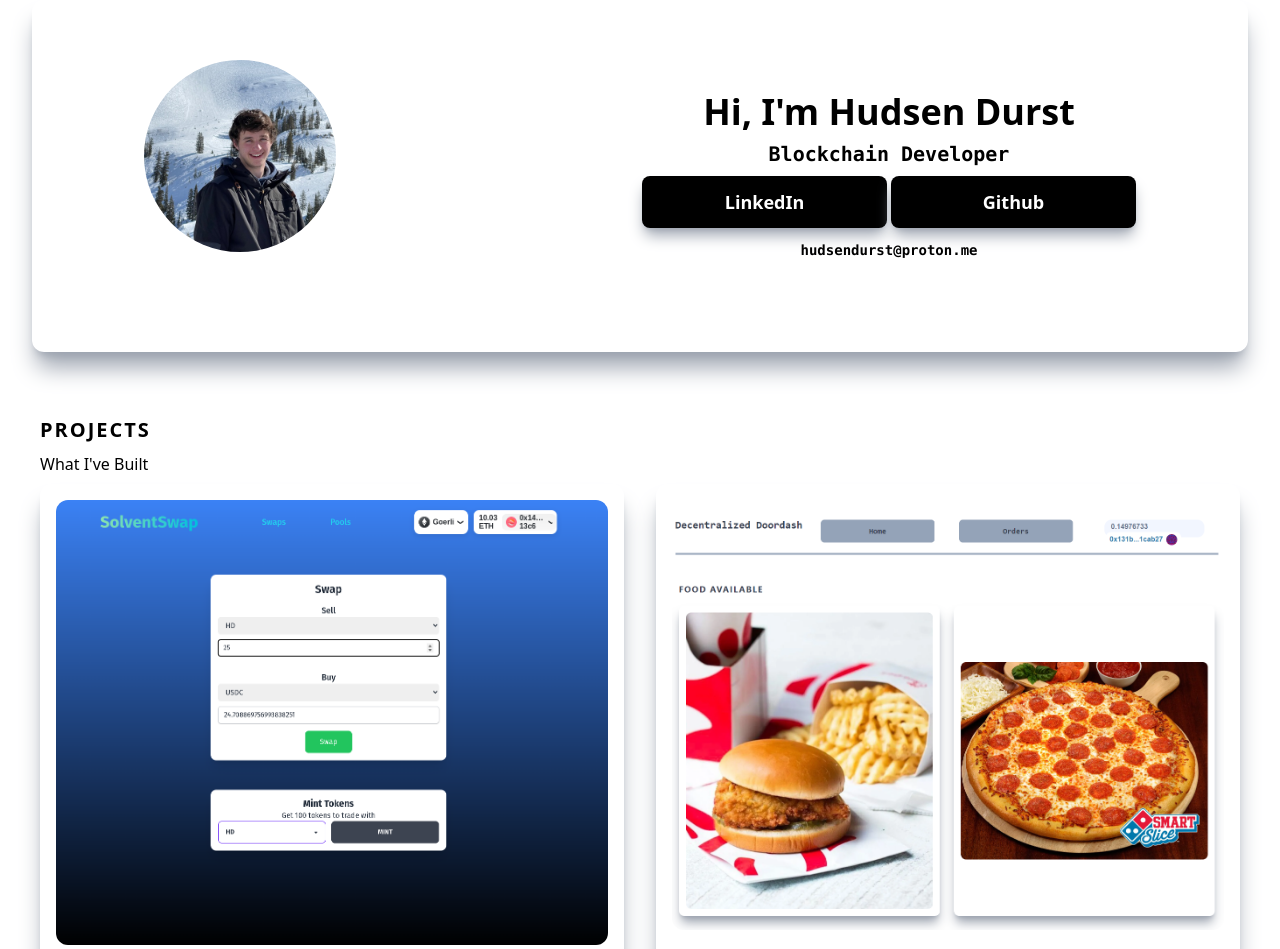
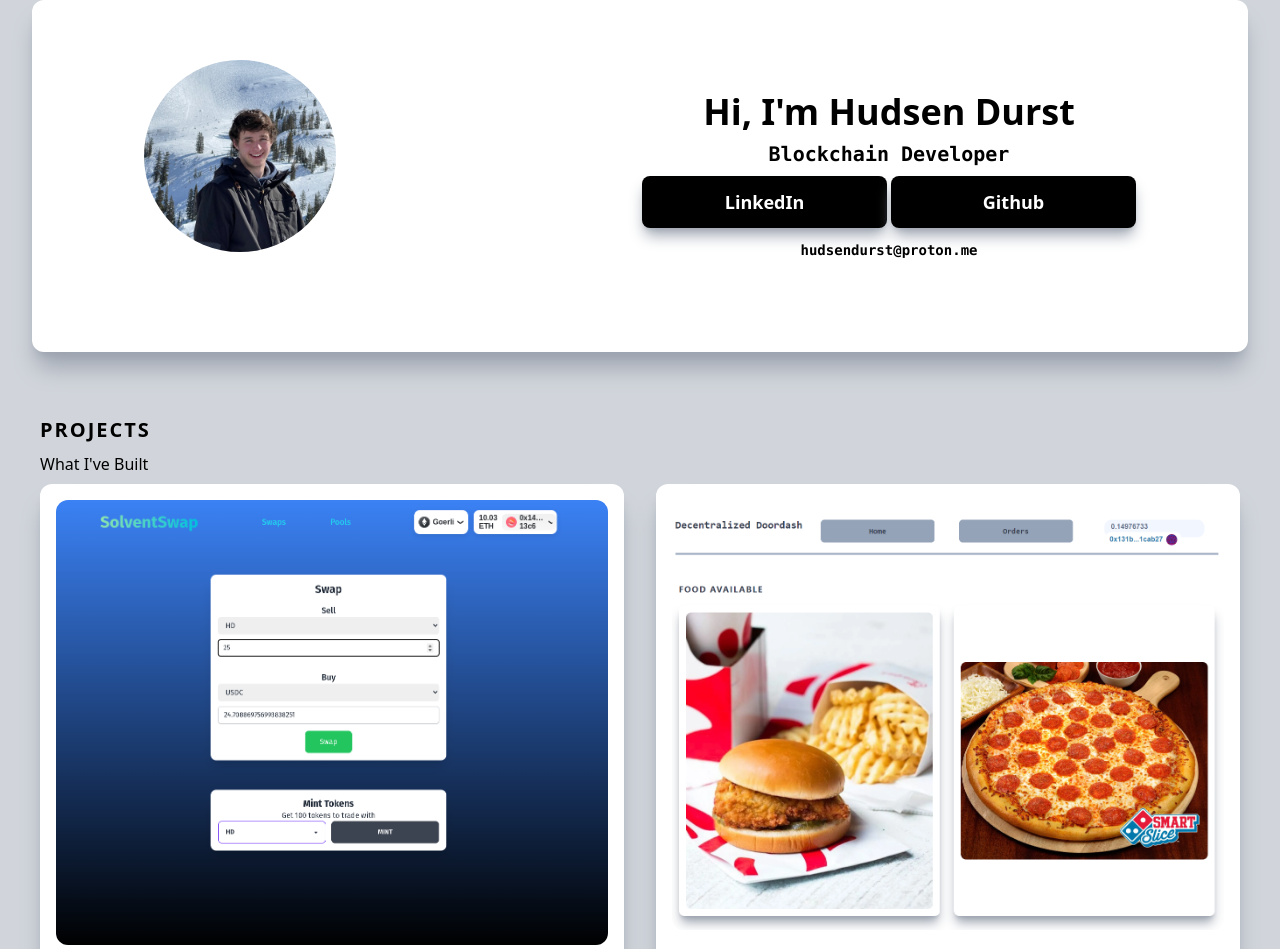
Before and after one commit to HudsenD/portfolio-website, a Next.js app: page / in a window 1280 px wide. Shown: the top 949 px of the page. Built offline with nearby package versions, Linux system fonts and the light colour scheme.

Commit message:
color update

```diff
--- a/components/Greeting.js
+++ b/components/Greeting.js
@@ -5,7 +5,7 @@
 
 const Greeting = () => {
     return (
-        <div className="max-w-[1240px] justify-center w-full h-auto shadow-xl shadow-gray-400 rounded-xl mx-auto py-10">
+        <div className="max-w-[1240px] justify-center w-full h-auto shadow-xl shadow-gray-400 rounded-xl mx-auto py-10 bg-white">
             <div className="max-w-[1240px] mx-auto px-28 py-5 grid md:grid-cols-2 gap-1">
                 <div className="relative flex w-48 h-48 overflow-hidden rounded-full">
                     <Image src={hudsenImg} layout="fill" objectFit="cover" alt="Picture of Hudsen" priority />
--- a/components/ProjectItem.js
+++ b/components/ProjectItem.js
@@ -4,7 +4,7 @@
 
 const ProjectItem = ({ title, backgroundImg, projectUrl, githubUrl, description }) => {
     return (
-        <div className="relative flex items-center justify-center h-auto w-full shadow-xl shadow-gray-400 rounded-xl p-4 group hover:bg-gradient-to-r from-[#5651e5] to-[#709dff]">
+        <div className="relative flex items-center justify-center bg-white h-auto w-full shadow-xl shadow-gray-400 rounded-xl p-4 group hover:bg-gradient-to-r from-[#5651e5] to-[#709dff]">
             <Image className="rounded-xl group-hover:opacity-10" src={backgroundImg} alt="/" />
             <div className="hidden group-hover:block absolute top-[50%] left-[50%] translate-x-[-50%] translate-y-[-50%]">
                 <h3 className="text-2xl font-bold tracking-wider text-center text-white">{title}</h3>
--- a/pages/index.js
+++ b/pages/index.js
@@ -6,7 +6,7 @@
 
 export default function Home() {
     return (
-        <div className={styles.container}>
+        <div className={`${styles.container} bg-gray-300`}>
             <Head>
                 <title>Portfolio App</title>
                 <meta name="description" content="Hudsen's Portfolio" />
```
